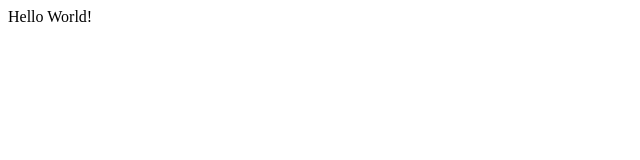
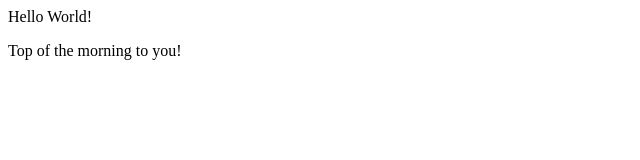
Before and after one commit to annaliner/Git-Demo-FA2023, a plain HTML site: page index.html in a window 1280 px wide. Shown: the whole page, without its empty margins (0-640 px from the left). Drawn offline with Linux system fonts and the light colour scheme.

Commit message:
added a good morning message

```diff
--- a/index.html
+++ b/index.html
@@ -1 +1,2 @@
 <div>Hello World!</div>
+<p>Top of the morning to you!</p>
```
